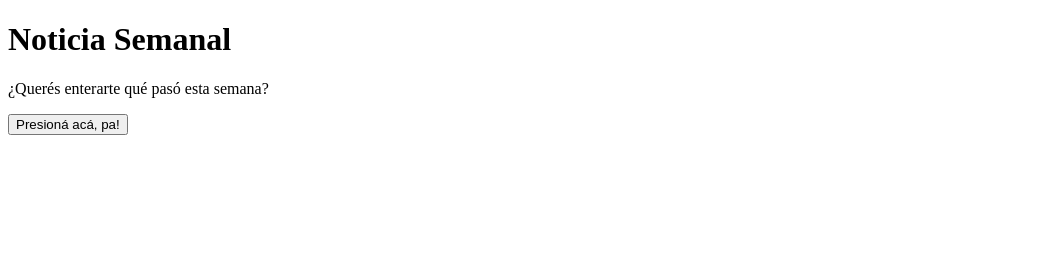
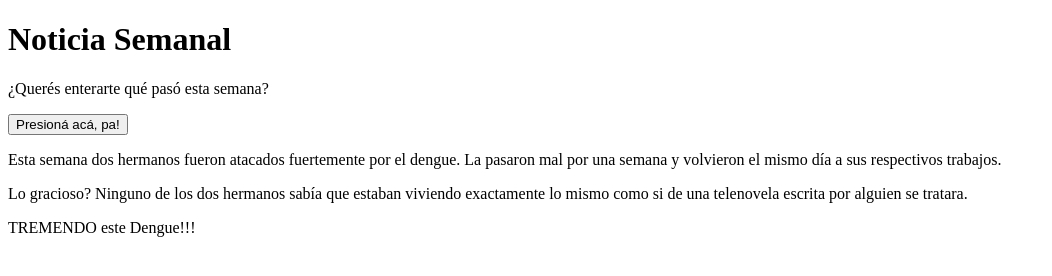
Before and after one commit to Brian-Almada/emprende-back, a website: page public/index.html in a window 1280 px wide. Both pictures are taken after a click on the button "Presioná acá, pa!". Shown: the whole page, without its empty margins (0-1052 px from the left). Drawn offline with Linux system fonts and the light colour scheme.

Commit message:
Crear html dinamico

```diff
--- a/public/index.html
+++ b/public/index.html
@@ -4,12 +4,13 @@
     <meta charset="UTF-8">
     <meta http-equiv="X-UA-Compatible" content="ie=edge">
     <meta name="viewport" content="width=device-width, initial-scale=1.0">
-    <script src="./index.js"></script>
     <title>App de tareas</title>
 </head>
 <body>
     <h1>Noticia Semanal</h1>
     <p>¿Querés enterarte qué pasó esta semana?</p>
-    <button>Presioná acá, pa!</button>
+    <button class="agregar-texto">Presioná acá, pa!</button>
+    <div class="contenedor-texto"></div>
+    <script src="./index.js"></script>
 </body>
 </html>
--- a/public/index.js
+++ b/public/index.js
@@ -0,0 +1,13 @@
+const agregar_texto = document.querySelector('.agregar-texto');
+const contenedor_texto = document.querySelector('.contenedor-texto');
+
+agregar_texto.addEventListener("click", crearTexto)
+
+function crearTexto() {
+    const textoHTML = `<p>Esta semana dos hermanos fueron atacados fuertemente por el dengue. La pasaron mal por una semana y volvieron el mismo día a sus respectivos trabajos.</p>
+    <p>Lo gracioso? Ninguno de los dos hermanos sabía que estaban viviendo exactamente lo mismo como si de una telenovela escrita por alguien se tratara.</p>
+    <p> TREMENDO este Dengue!!!</p>
+    `;
+
+    contenedor_texto.innerHTML = textoHTML;
+}
```
